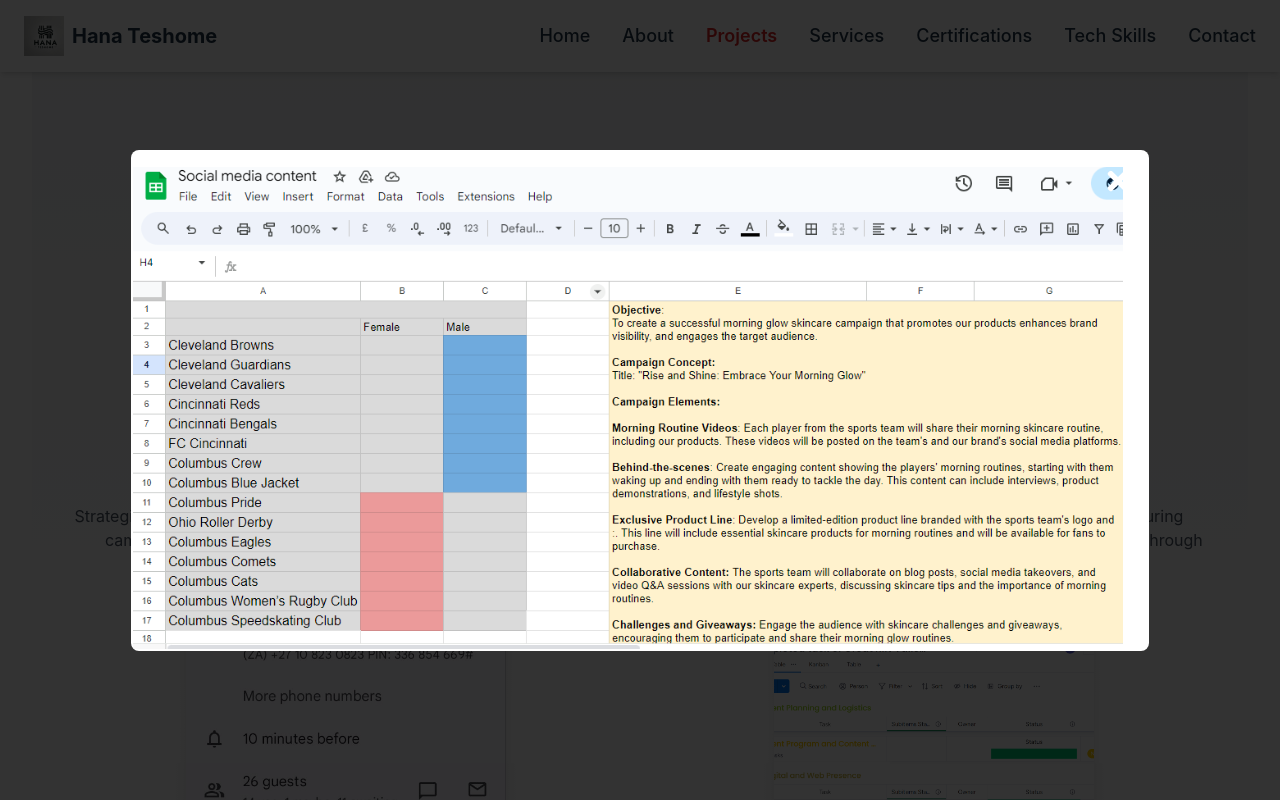
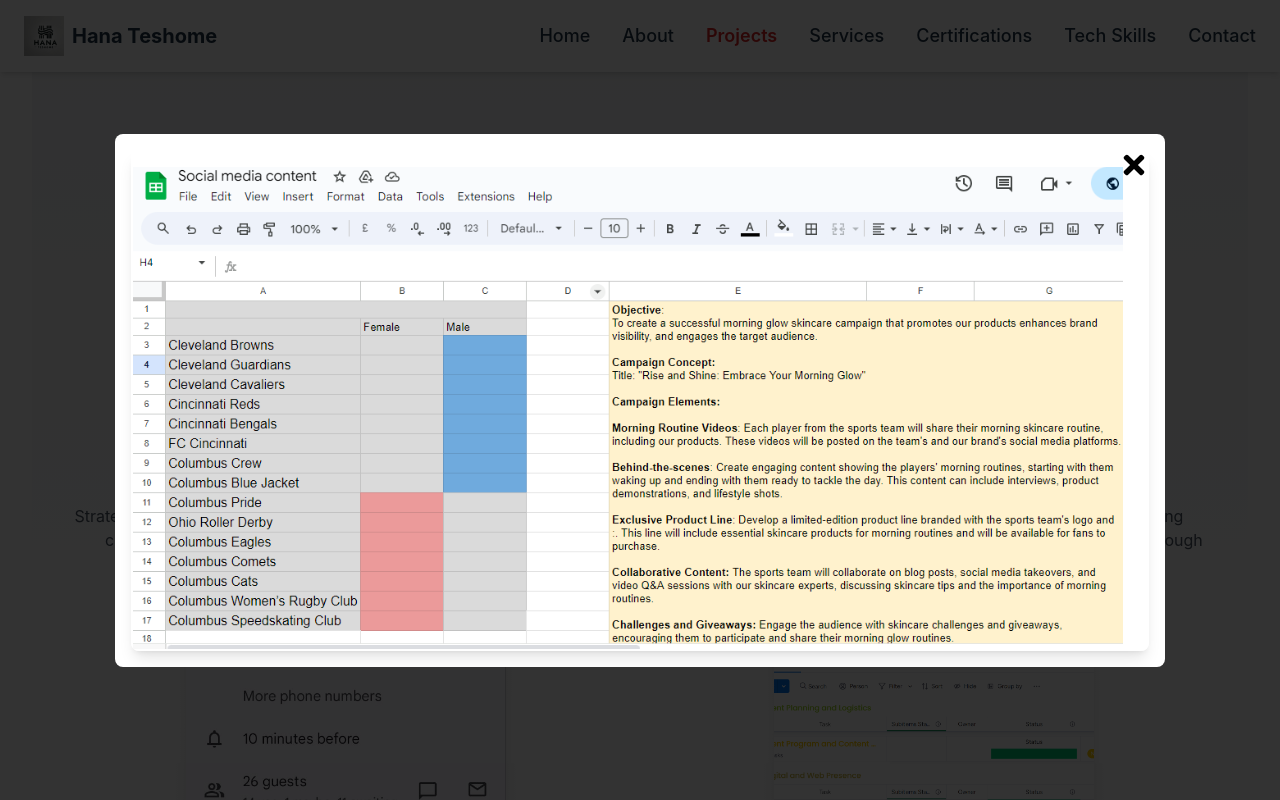
Before and after one commit to Natihan/Hana-Portfolio, a React (Vite) app: page /projects in a window 1280 px wide. Both pictures are taken after a click on the picture 346 px from the left and 340 px from the top of the page. Shown: the top 800 px of the page. Built offline with nearby package versions, Linux system fonts and the light colour scheme.

Commit message:
Improvment on image full srean display on Project page

```diff
--- a/src/pages/Projects.jsx
+++ b/src/pages/Projects.jsx
@@ -1,11 +1,11 @@
 import React, { useState } from "react";
 import { motion } from "framer-motion";
+import { FaTimes } from "react-icons/fa"; // Close icon
 import VideoCampaignImg from "../assets/VideoCampaign.PNG";
 import SocialMediaCalenderImg from "../assets/SocialMediaCalender.PNG";
 import SchedulingMeetingImg from "../assets/SchedulingMeeting.jpg";
 import ProjectManagementImg from "../assets/ProjectManagement.PNG";
 import CalenderManagmentImg from "../assets/CalenderManagment.PNG";
-import { FaTimes } from "react-icons/fa"; // Close icon
 
 const projects = [
   {
@@ -52,7 +52,7 @@
             <img
               src={project.image}
               alt={project.title}
-              className="w-80 h-56 rounded-lg shadow-lg object-cover cursor-pointer"
+              className="w-80 h-56 rounded-lg shadow-lg object-cover cursor-pointer transition-transform duration-200 hover:scale-105"
               onClick={() => setSelectedImage(project.image)}
             />
             <h3 className="text-xl font-semibold mt-4">{project.title}</h3>
@@ -70,12 +70,19 @@
           exit={{ opacity: 0 }}
           onClick={() => setSelectedImage(null)}
         >
-          <div className="relative">
+          <div
+            className="relative bg-white p-4 rounded-lg"
+            onClick={(e) => e.stopPropagation()} // Prevent closing when clicking the image
+          >
             <FaTimes
-              className="absolute top-4 right-4 text-white text-3xl cursor-pointer"
+              className="absolute top-4 right-4 text-black text-3xl cursor-pointer"
               onClick={() => setSelectedImage(null)}
             />
-            <img src={selectedImage} alt="Full View" className="max-w-[90vw] max-h-[90vh] rounded-lg" />
+            <img
+              src={selectedImage}
+              alt="Full View"
+              className="max-w-[90vw] max-h-[90vh] rounded-lg shadow-lg"
+            />
           </div>
         </motion.div>
       )}
```
